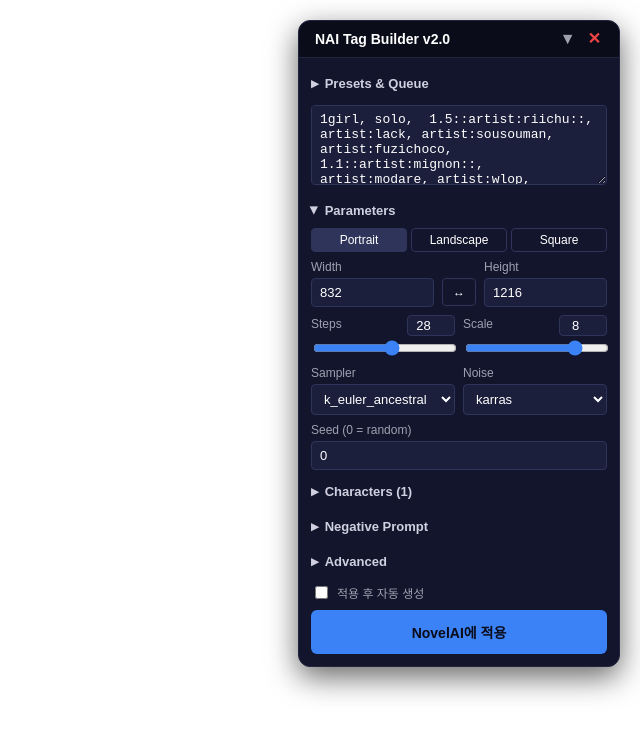
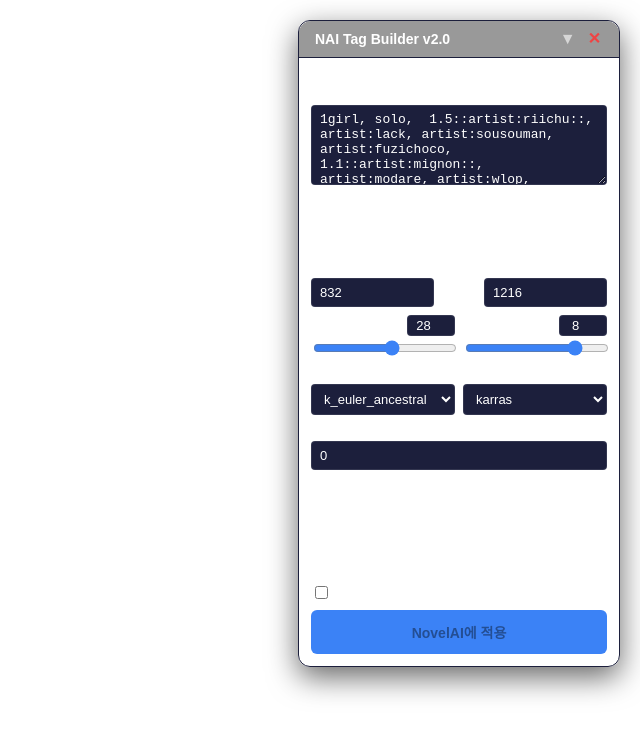
Before and after one commit to jn01020304/nai-tag-builder, a React (Vite) app: page / in a window 1280 px wide. Shown: the top 736 px of the page, without its empty margins (640-1280 px from the left). Built offline with nearby package versions, Linux system fonts and the light colour scheme.

Commit message:
Scrape DOM for NovelAI Theme colors

```diff
--- a/src/styles/theme.ts
+++ b/src/styles/theme.ts
@@ -78,33 +78,54 @@ export function useDynamicTheme() {
 
   useEffect(() => {
     const updateTheme = () => {
-      const root = document.documentElement;
-      const style = getComputedStyle(root);
-
-      const getVar = (name: string, fb: string) => {
-        const val = style.getPropertyValue(name).trim();
-        return val ? val : fb;
+      // Since NovelAI uses styled-components without CSS vars, we sample actual DOM elements.
+      const getBg = (selectors: string[], fb: string) => {
+        for (const sel of selectors) {
+          const el = document.querySelector(sel);
+          if (el) {
+            const bg = getComputedStyle(el).backgroundColor;
+            if (bg && bg !== 'rgba(0, 0, 0, 0)' && bg !== 'transparent') return bg;
+          }
+        }
+        return fb;
       };
 
-      // Heuristics to find NovelAI theme colors
-      // Default NovelAI uses vars like --color-background, --color-text, --color-surface
-      // We approximate matching our theme tokens to NovelAI's CSS vars.
+      const getFg = (selectors: string[], fb: string) => {
+        for (const sel of selectors) {
+          const el = document.querySelector(sel);
+          if (el) {
+            const fg = getComputedStyle(el).color;
+            if (fg && fg !== 'rgba(0, 0, 0, 0)' && fg !== 'transparent') return fg;
+          }
+        }
+        return fb;
+      };
+
+      // Find the Generate button
+      const generateBtn = Array.from(document.querySelectorAll('button')).find(b => b.textContent && b.textContent.includes('Generate'));
+      const accentBg = generateBtn ? getComputedStyle(generateBtn).backgroundColor : fallbackTheme.yellow;
+
+      const mainBg = getComputedStyle(document.body).backgroundColor;
+      const panelBg = getBg(['textarea', 'nav', 'aside'], fallbackTheme.surface0);
+      const textFg = getFg(['p', 'h1', 'h2', 'span', 'textarea', 'body'], fallbackTheme.text);
+
+      const isVeryDark = mainBg === 'rgb(0, 0, 0)' || mainBg === 'rgba(0, 0, 0, 1)';
+
       const newTheme: ThemeColors = {
-        base: getVar('--background', getVar('--color-background', fallbackTheme.base)),
-        mantle: getVar('--background-light', getVar('--color-surface', fallbackTheme.mantle)),
-        crust: getVar('--background-dark', fallbackTheme.crust),
-        surface0: getVar('--color-surface-dim', fallbackTheme.surface0),
-        surface1: getVar('--color-surface-bright', fallbackTheme.surface1),
-        surface2: getVar('--color-surface-brighter', fallbackTheme.surface2),
-        text: getVar('--color-text', getVar('--text', fallbackTheme.text)),
-        subtext0: getVar('--color-text-dim', fallbackTheme.subtext0),
-        subtext1: getVar('--color-text-dimmer', fallbackTheme.subtext1),
-        blue: getVar('--color-blue', fallbackTheme.blue),
-        red: getVar('--color-red', fallbackTheme.red),
-        green: getVar('--color-green', fallbackTheme.green),
-        yellow: getVar('--color-primary', getVar('--primary', fallbackTheme.yellow)), // NovelAI pale yellow
-        overlay0: getVar('--color-border', fallbackTheme.overlay0),
-        // Tags
+        base: mainBg,
+        mantle: panelBg,
+        crust: isVeryDark ? '#111' : 'rgba(0, 0, 0, 0.4)',
+        surface0: panelBg,
+        surface1: 'rgba(255, 255, 255, 0.1)',
+        surface2: 'rgba(255, 255, 255, 0.2)',
+        text: textFg,
+        subtext0: 'rgba(255, 255, 255, 0.6)',
+        subtext1: 'rgba(255, 255, 255, 0.8)',
+        blue: fallbackTheme.blue,
+        red: fallbackTheme.red,
+        green: fallbackTheme.green,
+        yellow: accentBg,
+        overlay0: 'rgba(0, 0, 0, 0.3)',
         tagPositiveBg: fallbackTheme.tagPositiveBg,
         tagNegativeBg: fallbackTheme.tagNegativeBg,
       };
```
